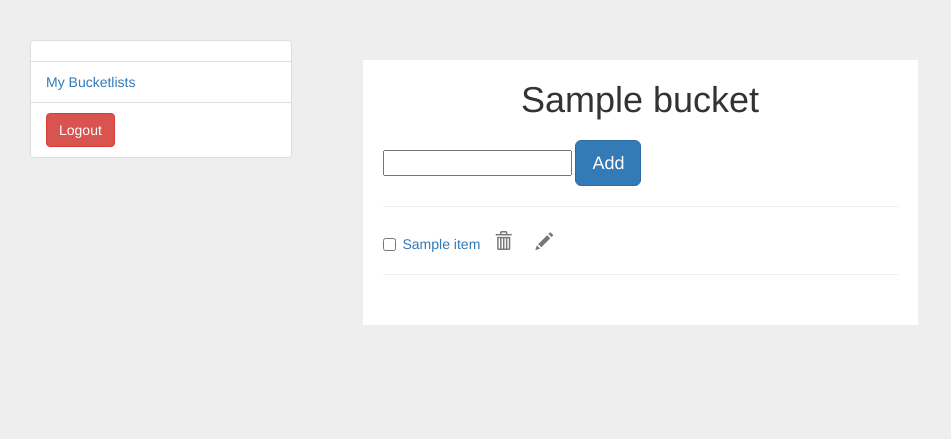
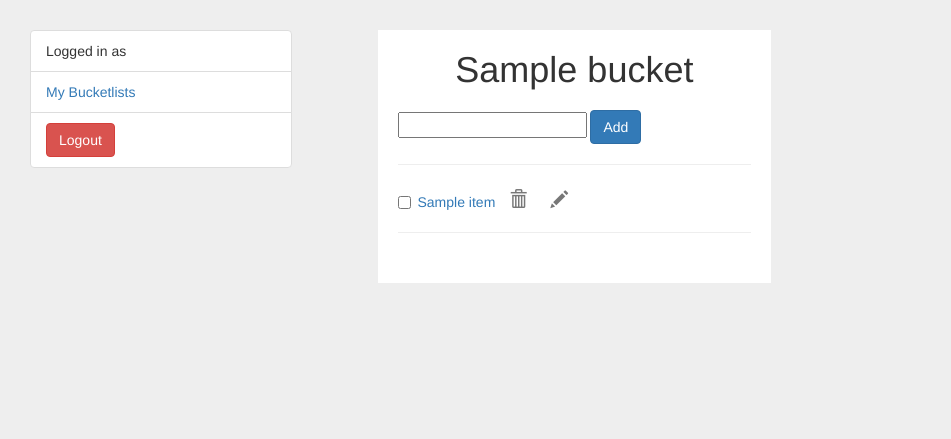
Before and after one commit to andela-ijubril/djangobucketlist, a Django app: template bucketlistapp/templates/bucketlistapp/item.html in a window 1280 px wide. Shown: the top 439 px of the page, without its empty margins (0-951 px from the left). Run offline with Django 3.2, Linux system fonts and the light colour scheme; the template is opened without the code that fills it: most values are stand-ins (such as "Sample title", 1, 10 or a date in 2020); form fields are guessed from the names that the template uses; some libraries are stand-ins or nearby versions.

Commit message:
[Fixes] Codebase fix

```diff
--- a/bucketlistapi/urls.py
+++ b/bucketlistapi/urls.py
@@ -3,13 +3,12 @@ from bucketlistapi import views
 from rest_framework.authtoken import views as rest_views
 
 urlpatterns = [
-    url(r'^auth/', include('rest_framework.urls', namespace='rest_framework')),
+    url(r'^login/$', views.TokenView.as_view(), name='login_user'),
     url(r'^users/$', views.UserList.as_view(), name='all_users'),
     url(r'^users/(?P<pk>[0-9]+)/$', views.UserDetail.as_view()),
     url(r'^bucketlists/$', views.BucketlistView.as_view(), name='bucket_list'),
-    url(r'^bucketlists/(?P<pk>[0-9]+)/$', views.BucketListDetailView.as_view(), name='bucketlist_detail'),
+    url(r'^bucketlists/(?P<bucket_id>[0-9]+)/$', views.BucketListDetailView.as_view(), name='bucketlist_detail'),
     url(r'^bucketlists/(?P<bucket_id>[0-9]+)/items/$', views.BucketlistItemView.as_view(), name='bucketlist_item'),
     url(r'^bucketlists/(?P<bucket_id>[0-9]+)/items/(?P<item_id>[0-9]+)$', views.BucketlistItemDetailView.as_view(), name='item_detail'),
-    url(r'^api_token/$', views.TokenView.as_view()),
     url(r'^docs/', include('rest_framework_swagger.urls')),
 ]
--- a/bucketlistapp/templates/bucketlistapp/base.html
+++ b/bucketlistapp/templates/bucketlistapp/base.html
@@ -9,8 +9,18 @@
 </head>
 <body>
 
-{% block sidebar %}{% endblock sidebar %}
-{% block content %}{% endblock content %}
+<div class="container">
+    <div class="row">
+        <div class="col-md-3">
+            {% block sidebar %}{% endblock sidebar %}
+        </div>
+        <div class="col-md-9">
+            {% block content %}{% endblock content %}
+        </div>
+    </div>
+</div>
+
+
 
 
 <script src="{% static 'js/jquery.min.js' %}"></script>
--- a/bucketlistapp/templates/bucketlistapp/item.html
+++ b/bucketlistapp/templates/bucketlistapp/item.html
@@ -10,29 +10,27 @@
 
 {% block content %}
 
-
-
-
-<div class="container">
-    <div class="row">
-        <div class="col-sm-6 col-sm-offset-3">
+        <div class="col-sm-6">
             <div class="todolist not-done">
              <h1>{{ bucket.name }}</h1>
-
 
                 <form method="post" action="/bucketlists/{{ bucket.id }}/items/" class="form-inline">
 
 
                     {% csrf_token %}
-                    <div class="form-group">
+                    <div class="input--group">
+
                     {{ itemform.name }}
+
+                        <input type="submit" value="Add" class="btn btn-primary">
+
                         </div>
 
-{#                <input type="text" class="form-control add-todo" placeholder="Add a bucketlist">#}
-                <input type="submit" value="Add" class="btn btn-primary btn-lg">
                 </form>
                     <hr>
-
+                    {% if not items %}
+                        <div>No item currently in the {{ bucket.name }}</div>
+                    {% endif %}
                     <ul id="sortable" class="list-unstyled">
                         {% for item in items %}
                             <li class="ui-state-default">
@@ -55,7 +53,6 @@
 
         </div>
 
-    </div>
 
 <div id="edit-bucket" class="modal fade bs-example-modal-sm" tabindex="-1" role="dialog" aria-labelledby="mySmallModalLabel" aria-hidden="true">
         <div class="modal-dialog modal-sm">
@@ -75,7 +72,7 @@
             </div>
         </div>
     </div>
-</div>
+{#</div>#}
 {% endblock content %}
 
 
--- a/bucketlistapp/templates/bucketlistapp/partials/sidebar.html
+++ b/bucketlistapp/templates/bucketlistapp/partials/sidebar.html
@@ -2,7 +2,7 @@
 	<ul class="list-group">
 
 
-  <li class="list-group-item">{{ request.user.username }}</li>
+  <li class="list-group-item">Logged in as {{ request.user.username }}</li>
   <li class="list-group-item"><a href="/bucketlists/">My Bucketlists</a></li>
 
   <li class="list-group-item"><a href="/logout" class="btn btn-danger">Logout</a></li>
--- a/requirements.txt
+++ b/requirements.txt
@@ -12,3 +12,4 @@ PyYAML==3.11
 SQLAlchemy==1.0.9
 wheel==0.24.0
 whitenoise==2.0.6
+selenium-2.48.0
--- a/static/css/style.css
+++ b/static/css/style.css
@@ -17,7 +17,6 @@ body{
 .todolist{
     background-color:#FFF;
     padding:20px 20px 10px 20px;
-    margin-top:30px;
 }
 .todolist h1{
     margin:0;
@@ -51,6 +50,9 @@ li.ui-state-default:last-child{
     border-bottom:none;
 }
 
+.empty-list{
+    padding: 20px;
+}
 
 @import url(//netdna.bootstrapcdn.com/font-awesome/4.0.3/css/font-awesome.css);
 
@@ -120,10 +122,8 @@ body {
    height: 44px;
 }
 
-
 .c-list {
     padding: 0px;
-    min-height: 70px;
 }
 .c-list > .row{
    height: 100%;
@@ -364,6 +364,4 @@ a:visited{
     left: 30px;
     height: 400px;
     width: 262px;
-
-    top: 5%
 }
```
Also changed, not shown: bucketlistapi/tests/test_views.py (+8 -4 lines), bucketlistapi/views.py (+14 -12 lines), bucketlistapp/models.py (+9 -2 lines), bucketlistapp/templates/bucketlistapp/bucket.html (+9 -6 lines), bucketlistapp/views.py (+25 -1 lines), README.md, bucketlistapp/templates/bucketlistapp/index.html (line endings or trailing spaces).
